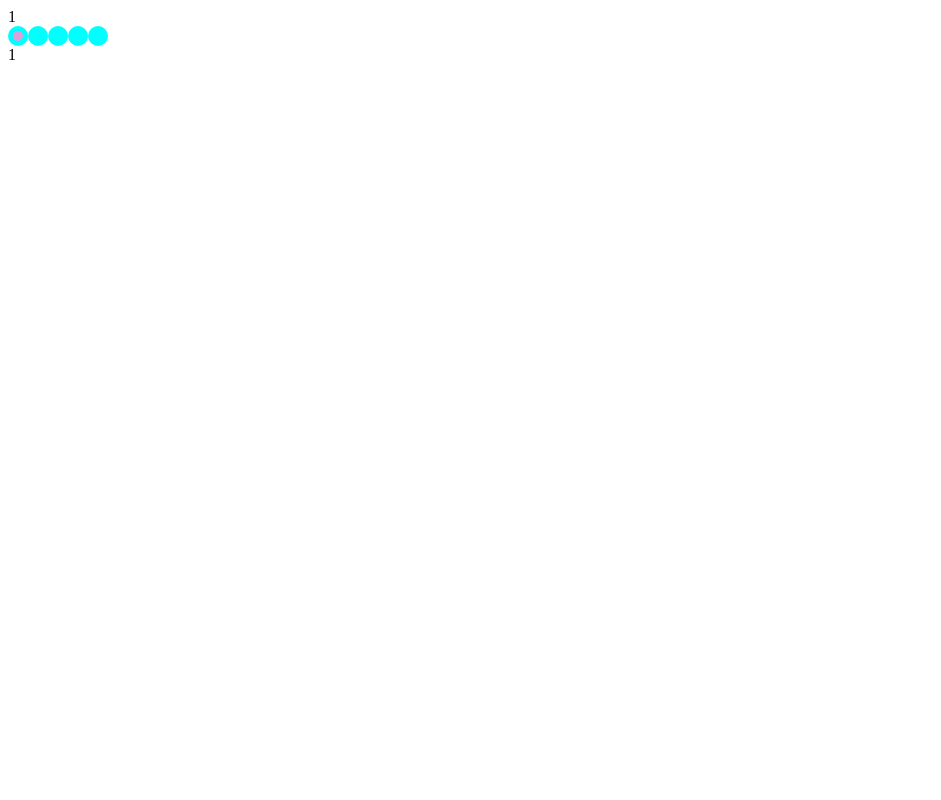
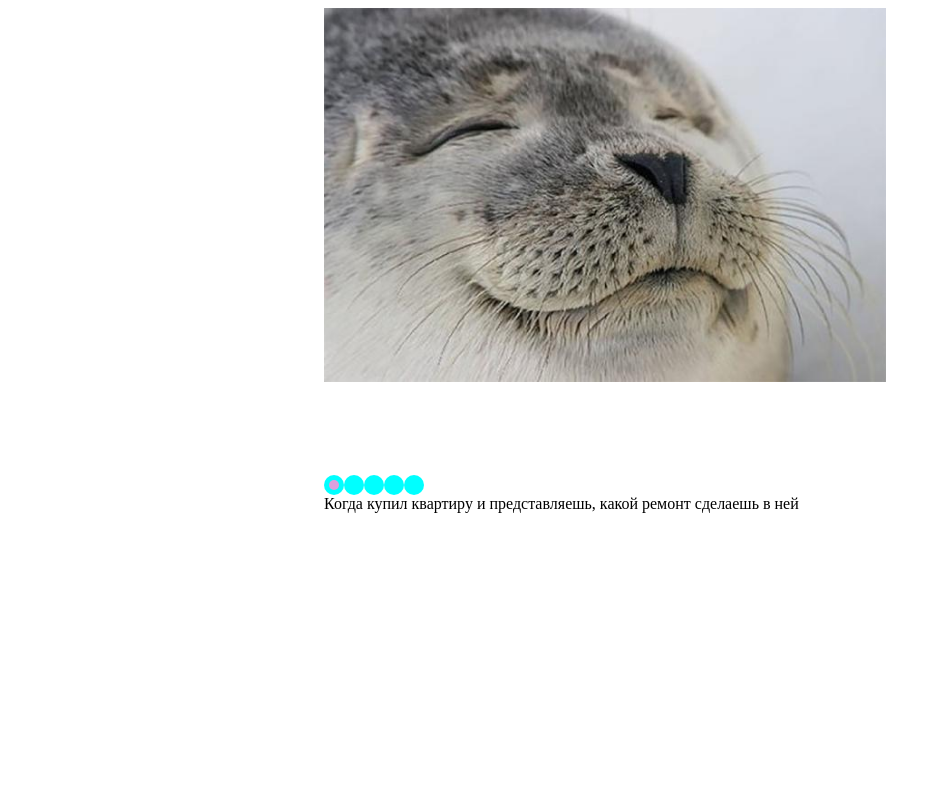
Before and after one commit to elMP/cssMemSlider, a plain HTML site: page cssMemSlider/index.html in a window 1280 px wide. Shown: the whole page, without its empty margins (0-941 px from the left). Drawn offline with Linux system fonts and the light colour scheme.

Commit message:
feat: add content (Вс 2021-10-17 17:20:35)

```diff
--- a/cssMemSlider/index.html
+++ b/cssMemSlider/index.html
@@ -18,11 +18,11 @@
 
     <div class="slides-container">
       <div class="slides-list">
-        <div class="slide">1</div>
-        <div class="slide">2</div>
-        <div class="slide">3</div>
-        <div class="slide">4</div>
-        <div class="slide">5</div>
+        <div class="slide"><img src="assets/slide1.jpg" alt=""></div>
+        <div class="slide"><img src="assets/slide2.jpg" alt=""></div>
+        <div class="slide"><img src="assets/slide3.jpg" alt=""></div>
+        <div class="slide"><img src="assets/slide4.jpg" alt=""></div>
+        <div class="slide"><img src="assets/slide5.jpg" alt=""></div>
       </div>
     </div>
 
@@ -36,11 +36,12 @@
 
     <div class="slides-text-container">
       <div class="slides-text-list">
-        <div class="text-slide">1</div>
-        <div class="text-slide">2</div>
-        <div class="text-slide">3</div>
-        <div class="text-slide">4</div>
-        <div class="text-slide">5</div>
+        <div class="text-slide">Когда купил квартиру и представляешь, какой ремонт сделаешь в ней</div>
+        <div class="text-slide">Когда узнал цены на ремонт</div>
+        <div class="text-slide">Когда ждал идеальную бригаду рабочих</div>
+        <div class="text-slide">Когда понял, что потратил в 2 раза больше, чем планировалось, а ремонт готов наполовину
+        </div>
+        <div class="text-slide">Нельзя просто взять и сделать ремонт</div>
       </div>
     </div>
   </div>
--- a/cssMemSlider/styles.css
+++ b/cssMemSlider/styles.css
@@ -1,4 +1,5 @@
 .container {
+  width: 50%;
   margin: 0 auto;
 }
 
@@ -26,7 +27,7 @@ input {
 }
 
 .slides-container {
-  width: 300px;
+  width: 100%;
   overflow: hidden;
 }
 
@@ -35,8 +36,12 @@ input {
   transition: transform 0.5s ease-in;
 }
 
-.slide{
-  min-width: 300px;
+.slide {
+  min-width: 100%;
+}
+
+.slide img {
+  height: 80%;
 }
 
 .slides-text-container {
@@ -55,23 +60,23 @@ input {
 }
 
 .slider-point-1:checked ~ .slides-container > .slides-list {
-  transform: translateX(0px);
+  transform: translateX(0%);
 }
 
 .slider-point-2:checked ~ .slides-container > .slides-list {
-  transform: translateX(-300px);
+  transform: translateX(-100%);
 }
 
 .slider-point-3:checked ~ .slides-container > .slides-list {
-  transform: translateX(-600px);
+  transform: translateX(-200%);
 }
 
 .slider-point-4:checked ~ .slides-container > .slides-list {
-  transform: translateX(-900px);
+  transform: translateX(-300%);
 }
 
 .slider-point-5:checked ~ .slides-container > .slides-list {
-  transform: translateX(-1200px);
+  transform: translateX(-400%);
 }
 
 .slider-point-1:checked ~ .slides-text-container > .slides-text-list {
```
Also changed, not shown: cssMemSlider/assets/slide1.jpg (added), cssMemSlider/assets/slide2.jpg (added), cssMemSlider/assets/slide3.jpg (added), cssMemSlider/assets/slide4.jpg (added), cssMemSlider/assets/slide5.jpg (added).
